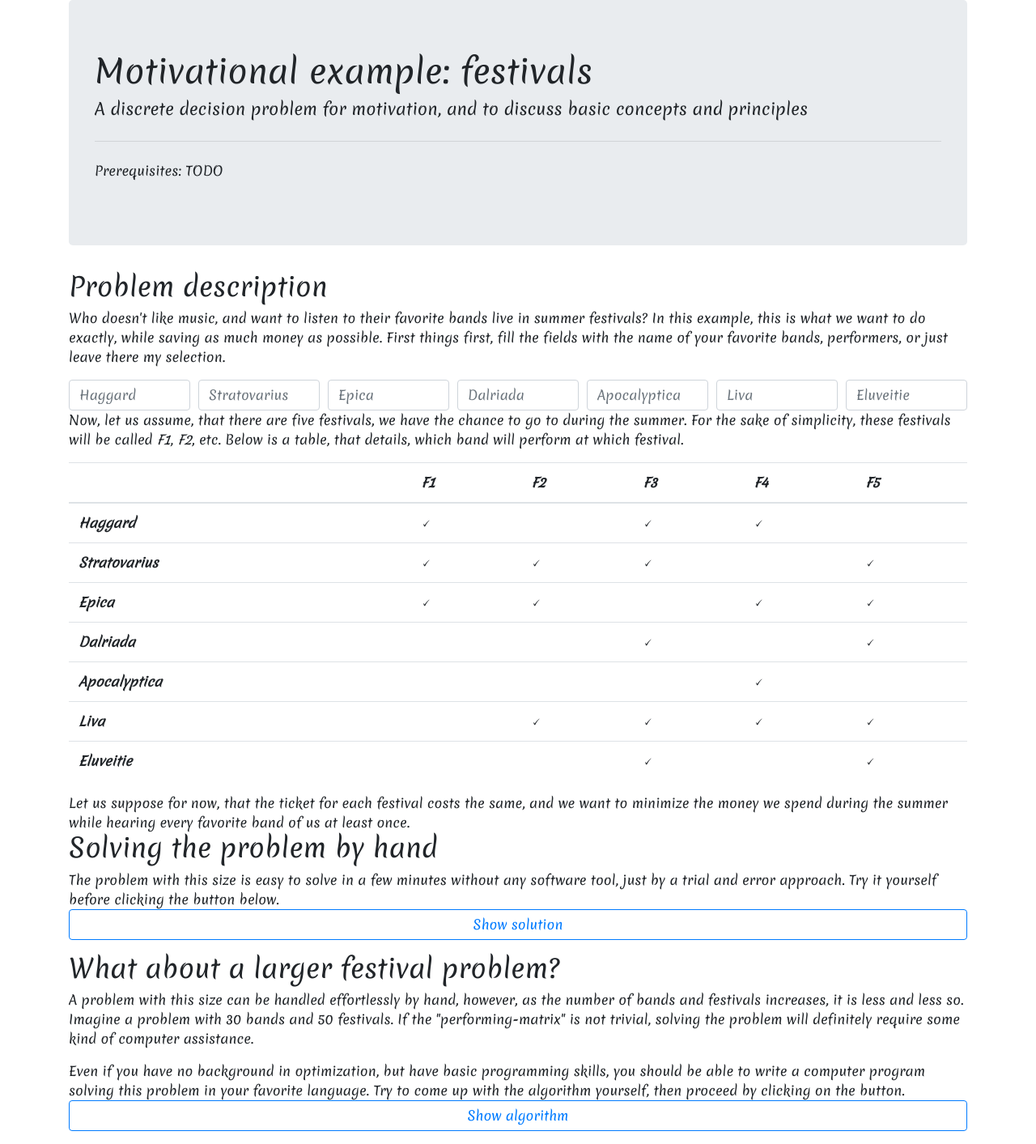
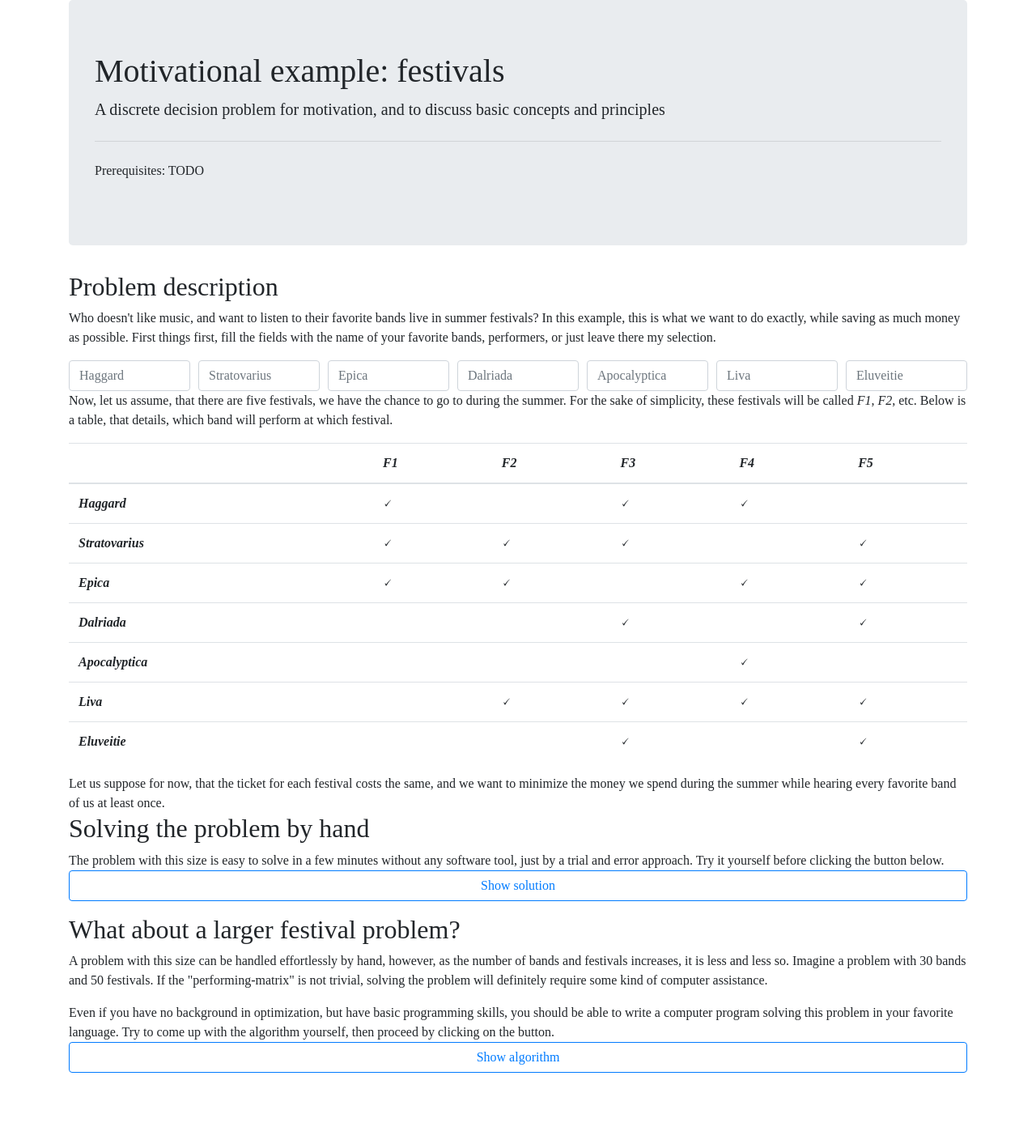
Before and after one commit to hegyhati/IMOLS, a Jekyll site: the page built from pages/festival.html, in a window 1280 px wide. Shown: the whole page at 81% size. Built offline with Jekyll 4.4.1, drawn with Linux system fonts in a browser that asks for light colours; nearby versions of some CDN libraries; some web fonts are replaced; formulas are drawn with MathJax 3; after the commit the page ends 1341 px from its top, so only the background shows below that.

Commit message:
Change to Symbola font

```diff
--- a/_includes/head.html
+++ b/_includes/head.html
@@ -14,7 +14,7 @@
 
   <script src='https://cdnjs.cloudflare.com/ajax/libs/mathjax/2.7.5/MathJax.js?config=TeX-MML-AM_CHTML' async></script>
 
-  <link href="https://fonts.googleapis.com/css?family=Merienda" rel="stylesheet">
+  <link rel="stylesheet" media="screen" href="https://fontlibrary.org/face/symbola" type="text/css"/>
 
 
 </head>
--- a/_layouts/lecture.html
+++ b/_layouts/lecture.html
@@ -3,7 +3,7 @@
 
   {% include head.html %}
 
-  <body style="font-family: 'Merienda', cursive;">
+  <body style="font-family: 'SymbolaRegular';">
     <div class="container">
         <div class="jumbotron">
           <h1>{{page.title}}</h1>
```
